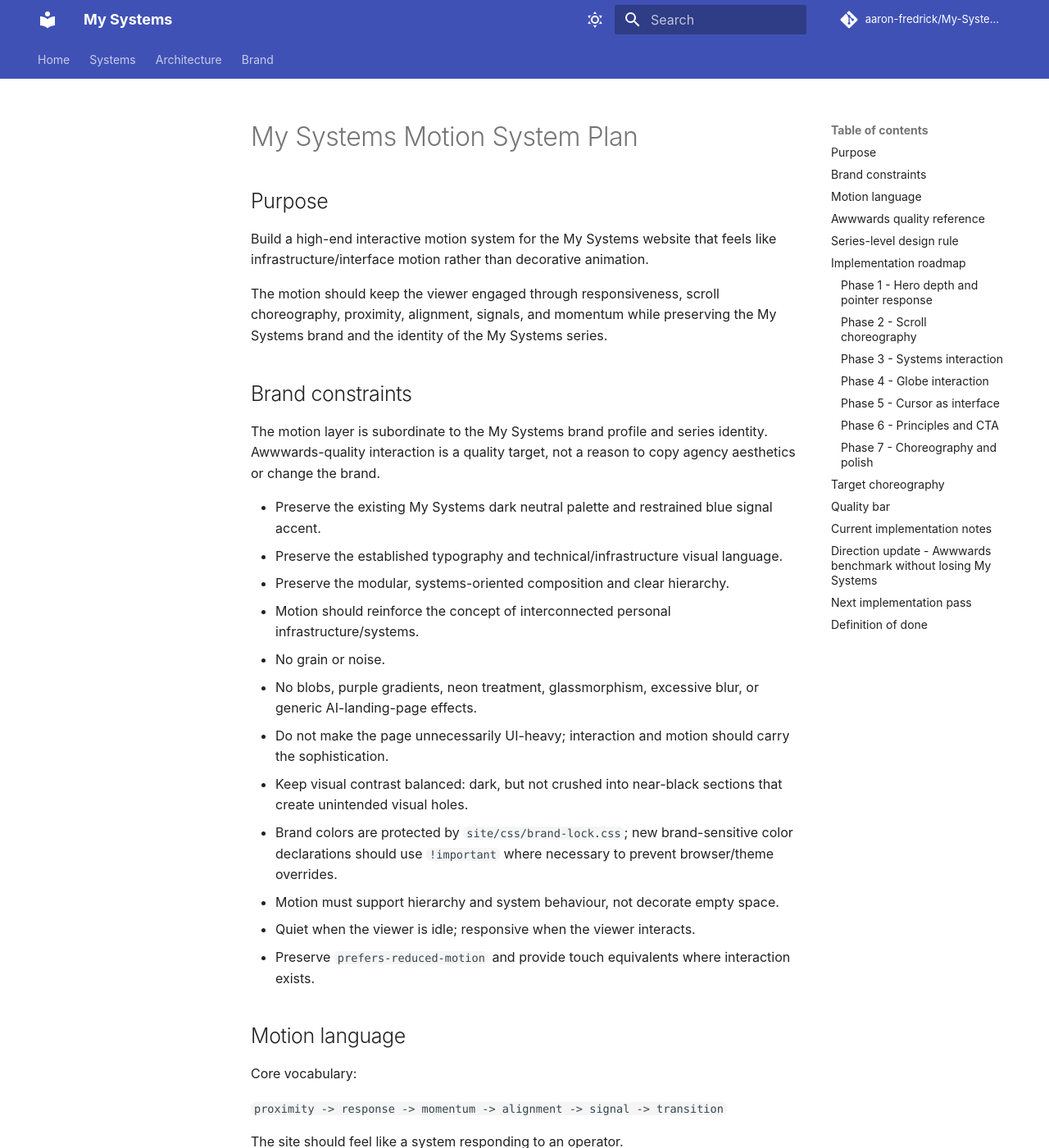
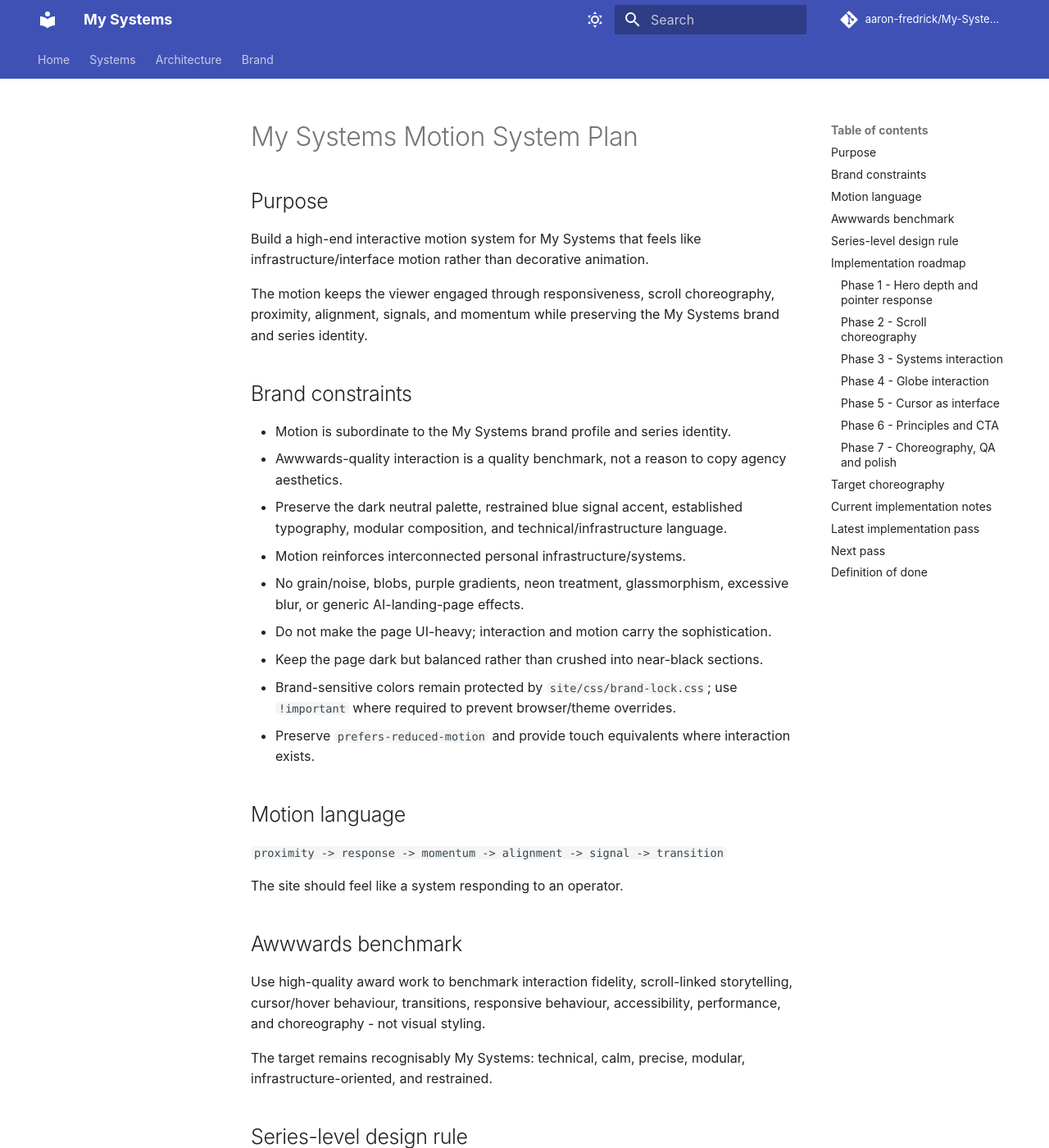
Before and after one commit to aaron-fredrick/My-Systems, an MkDocs documentation site: the page built from docs/MOTION_SYSTEM_PLAN.md, in a window 1280 px wide and 1400 px high. Shown: the whole window at 82% size. Built offline with MkDocs 1.6.1 and Material for MkDocs 9.7.7, drawn with Linux system fonts in a browser that asks for light colours; comment, search, counter and statistics services are not loaded; some of the changed text lies outside the part shown.

Commit message:
docs: record structured motion implementation pass

```diff
--- a/docs/MOTION_SYSTEM_PLAN.md
+++ b/docs/MOTION_SYSTEM_PLAN.md
@@ -1,59 +1,35 @@
 # My Systems Motion System Plan
 
 ## Purpose
+Build a high-end interactive motion system for My Systems that feels like infrastructure/interface motion rather than decorative animation.
 
-Build a high-end interactive motion system for the My Systems website that feels like infrastructure/interface motion rather than decorative animation.
-
-The motion should keep the viewer engaged through responsiveness, scroll choreography, proximity, alignment, signals, and momentum while preserving the My Systems brand and the identity of the My Systems series.
+The motion keeps the viewer engaged through responsiveness, scroll choreography, proximity, alignment, signals, and momentum while preserving the My Systems brand and series identity.
 
 ## Brand constraints
-
-The motion layer is subordinate to the My Systems brand profile and series identity. Awwwards-quality interaction is a quality target, not a reason to copy agency aesthetics or change the brand.
-
-- Preserve the existing My Systems dark neutral palette and restrained blue signal accent.
-- Preserve the established typography and technical/infrastructure visual language.
-- Preserve the modular, systems-oriented composition and clear hierarchy.
-- Motion should reinforce the concept of interconnected personal infrastructure/systems.
-- No grain or noise.
-- No blobs, purple gradients, neon treatment, glassmorphism, excessive blur, or generic AI-landing-page effects.
-- Do not make the page unnecessarily UI-heavy; interaction and motion should carry the sophistication.
-- Keep visual contrast balanced: dark, but not crushed into near-black sections that create unintended visual holes.
-- Brand colors are protected by `site/css/brand-lock.css`; new brand-sensitive color declarations should use `!important` where necessary to prevent browser/theme overrides.
-- Motion must support hierarchy and system behaviour, not decorate empty space.
-- Quiet when the viewer is idle; responsive when the viewer interacts.
+- Motion is subordinate to the My Systems brand profile and series identity.
+- Awwwards-quality interaction is a quality benchmark, not a reason to copy agency aesthetics.
+- Preserve the dark neutral palette, restrained blue signal accent, established typography, modular composition, and technical/infrastructure language.
+- Motion reinforces interconnected personal infrastructure/systems.
+- No grain/noise, blobs, purple gradients, neon treatment, glassmorphism, excessive blur, or generic AI-landing-page effects.
+- Do not make the page UI-heavy; interaction and motion carry the sophistication.
+- Keep the page dark but balanced rather than crushed into near-black sections.
+- Brand-sensitive colors remain protected by `site/css/brand-lock.css`; use `!important` where required to prevent browser/theme overrides.
 - Preserve `prefers-reduced-motion` and provide touch equivalents where interaction exists.
 
 ## Motion language
-
-Core vocabulary:
-
 `proximity -> response -> momentum -> alignment -> signal -> transition`
 
 The site should feel like a system responding to an operator.
 
-## Awwwards quality reference
+## Awwwards benchmark
+Use high-quality award work to benchmark interaction fidelity, scroll-linked storytelling, cursor/hover behaviour, transitions, responsive behaviour, accessibility, performance, and choreography - not visual styling.
 
-Use Awwwards-level work as a benchmark for interaction fidelity, choreography, responsiveness, transitions, and polish - not as a visual template.
-
-The relevant quality characteristics are:
-
-- Strong scroll-linked storytelling instead of generic entrance animations.
-- Purposeful cursor and hover states.
-- Responsive visual systems that react to pointer proximity and intent.
-- Distinct interaction moments rather than constant motion.
-- High-quality transitions between sections.
-- Strong mobile/responsive behaviour.
-- Performance-conscious animation.
-- Accessibility and reduced-motion support.
-
-The My Systems implementation should remain recognisably My Systems: technical, calm, precise, modular, infrastructure-oriented, and restrained.
+The target remains recognisably My Systems: technical, calm, precise, modular, infrastructure-oriented, and restrained.
 
 ## Series-level design rule
+My Systems is a series of related infrastructure projects. Individual systems may have their own functional visualisations, but they must feel like parts of one ecosystem.
 
-My Systems is a series of related infrastructure projects. Each system can have its own functional visualisation, but the website must communicate that these are parts of one coherent ecosystem.
-
-Motion should establish recurring system language:
-
+Recurring interaction language:
 - Blue = signal/interaction, not decoration.
 - Lines = connectivity/structure.
 - Movement = response/state, not ambient noise.
@@ -62,138 +38,106 @@
 - Proximity = interaction/attention.
 - Scroll = progression through the system.
 
-Do not introduce visual motifs that make one page feel like a separate brand or generic creative-tech experiment.
+Do not introduce motifs that make the site feel like a separate generic creative-tech experiment.
 
 ## Implementation roadmap
 
 ### Phase 1 - Hero depth and pointer response
-
 - [x] Multi-layer hero pointer response.
 - [x] Different movement depth for grid, copy, and orbital visual.
 - [x] Subtle perspective/rotation response layered over translation.
 - [x] Controlled heading scale/translation response during hero exit.
-- [ ] Add touch/device equivalent where it improves mobile experience without requiring permissions.
+- [ ] Add touch/device equivalent where appropriate.
 
 ### Phase 2 - Scroll choreography
-
 - [x] Hero parallax on scroll.
-- [x] Section reveal timing is staggered rather than a single generic fade.
-- [x] Architecture/globe receives scroll-linked movement.
-- [x] Major hero exit motion is coordinated through a single scroll timeline.
-- [x] Hero layers progressively separate as the user leaves the hero.
-- [x] Architecture/globe transition is given a stronger scroll entrance.
-- [x] Scroll velocity is available as a temporary motion input and settles back to rest.
+- [x] Staggered section reveal timing.
+- [x] Architecture/globe scroll-linked movement.
+- [x] Coordinated hero exit timeline.
+- [x] Hero layers progressively separate on exit.
+- [x] Stronger architecture/globe transition.
+- [x] Scroll velocity captured as a temporary motion input and decays to rest.
 - [ ] Extend the unified scroll-progress model across every major section.
-- [ ] Add more deliberate section-specific parallax depths after visual QA.
+- [ ] Add section-specific parallax depths after visual QA.
 
 ### Phase 3 - Systems interaction
-
 - [x] Pointer-responsive row movement.
 - [x] Active-row signal line.
 - [x] Scroll-linked row activation.
 - [x] Number/name/description/status respond as separate layers.
-- [x] System name tracks pointer subtly within the row.
-- [x] Signal origin follows the operator's pointer position.
-- [x] Neighbouring rows recede while one row is addressed.
-- [x] Keyboard focus receives the same active-row language.
-- [x] Reset signal transforms when the row loses hover/focus/active state to prevent stuck borders.
-- [ ] Replace the remaining generic looping signal behaviour with a fully pointer/scroll-progress-driven travelling signal.
+- [x] System name tracks pointer subtly.
+- [x] Signal origin follows the pointer.
+- [x] Neighbouring rows recede when one row is addressed.
+- [x] Keyboard focus uses the same active-row language.
+- [x] Reset signal transforms on pointer exit to prevent stuck borders.
+- [ ] Replace remaining generic looping signal behaviour with interaction/scroll-driven signalling.
 
 ### Phase 4 - Globe interaction
-
 - [x] Continuous autonomous rotation restored.
 - [x] Pointer/drag interaction.
 - [x] Drag momentum and release settling.
 - [x] Network signal particles.
 - [x] Node hover response.
-- [x] Controlled pointer-position tracking captured for interaction choreography.
-- [ ] Apply pointer proximity influence to globe rotation without making it chase the cursor.
-- [ ] Add intentional idle network activity with sparse, non-random-feeling events.
-- [ ] Improve the idle -> interaction -> release state machine so transitions are perceptibly intentional.
+- [x] Pointer-position tracking.
+- [x] Globe interaction state layer: `idle -> aware -> active -> settling`.
+- [x] Proximity input is calculated and exposed to the visual layer.
+- [ ] Apply proximity influence to globe rotation without making it chase the cursor.
+- [ ] Make idle network activity sparse and intentional.
+- [ ] Connect globe state directly to renderer rotation/activity behaviour.
 - [x] Tune globe scale/position through the architecture scroll sequence.
 
 ### Phase 5 - Cursor as interface
-
 - [x] Existing cursor follows pointer and expands on interactive targets.
-- [x] Semantic cursor states: default, `VIEW`, `OPEN`, and `DRAG`.
-- [x] Cursor state is coupled to system-row activation.
-- [x] Cursor state is coupled to globe interaction.
-- [x] Cursor behaviour is disabled on coarse pointers and under reduced motion.
+- [x] Semantic states: default, `VIEW`, `OPEN/ACTION`, `DRAG`.
+- [x] Cursor state coupled to system rows and globe.
+- [x] Disabled on coarse pointers and reduced motion.
 
 ### Phase 6 - Principles and CTA
+- [x] Principles respond sequentially according to scroll position.
+- [x] Restrained pointer/velocity response.
+- [x] CTA content resolves through scroll progress.
+- [ ] Give CTA ring a controlled resolution/settling moment.
 
-- [x] Principles respond sequentially according to scroll position.
-- [x] Restrained pointer/velocity response on principle boundaries.
-- [x] CTA content resolves through scroll progress.
-- [ ] Give CTA ring a controlled resolution/settling moment when the CTA becomes the focus.
-
-### Phase 7 - Choreography and polish
-
-- [ ] Review the entire page as one continuous motion sequence.
+### Phase 7 - Choreography, QA and polish
+- [ ] Review the page as one continuous motion sequence.
 - [ ] Prevent simultaneous animation overload.
-- [ ] Define deliberate quiet zones between major motion moments.
+- [ ] Define quiet zones between major motion moments.
 - [ ] Tune easing, duration, displacement, and velocity globally.
 - [ ] Check 60fps performance on desktop and mid-range mobile hardware.
-- [ ] Verify no layout shift is introduced by motion.
-- [ ] Verify keyboard navigation and focus states.
-- [ ] Verify reduced-motion mode removes non-essential movement while retaining usability.
+- [ ] Verify no layout shift.
+- [ ] Verify keyboard navigation/focus states.
+- [ ] Verify reduced-motion mode.
 - [ ] Verify touch interactions do not conflict with native scrolling.
-- [x] Prevent architecture label/heading layering conflicts by explicitly separating text and globe stacking contexts.
+- [x] Prevent architecture label/heading layering conflicts.
+- [x] Reformat the main stylesheet so the motion layer can be maintained safely.
 
 ## Target choreography
-
 `Hero responds -> user scrolls -> hero recedes -> systems activate -> architecture takes over -> globe becomes the focus -> principles settle -> CTA resolves`
 
-Avoid:
-
-`Everything is constantly moving.`
-
-## Quality bar
-
-The target is premium interactive/web-design quality comparable to strong Awwwards-level work, but without copying another site's visual identity. The distinction should come from choreography, interaction fidelity, restraint, and consistency with the My Systems brand and series.
-
-A feature is not complete merely because it animates. It is complete when the motion communicates a relationship between the viewer and the system.
+Avoid: `Everything is constantly moving.`
 
 ## Current implementation notes
-
-Primary motion files:
-
+Primary files:
 - `site/js/main.js`
 - `site/js/motion-enhancement.js`
 - `site/css/style.css`
 - `site/css/motion-enhancement.css`
 - `site/css/brand-lock.css`
 
-When adding motion, prefer CSS transforms and requestAnimationFrame/GSAP ScrollTrigger where already available. Avoid unnecessary DOM effects, expensive filters, or continuous animation of large numbers of elements.
+Prefer CSS transforms, requestAnimationFrame, and the existing GSAP/ScrollTrigger setup. Avoid expensive filters, unnecessary DOM effects, and continuous animation of large element counts.
 
-## Direction update - Awwwards benchmark without losing My Systems
+## Latest implementation pass
+- Reformatted `site/css/style.css` into readable sections before continuing implementation.
+- Preserved the My Systems palette and protected page/architecture backgrounds with `!important`.
+- Added a structured interaction layer for hero depth, system pointer response, scroll activation, scroll velocity, and globe state/proximity signals.
+- Kept the implementation focused on infrastructure/interface behaviour rather than decorative effects.
 
-The Awwwards research direction is being used as a quality benchmark only. The page should not become a generic award-site recreation or a UI-heavy showcase.
-
-The desired result is:
-
-`My Systems brand + infrastructure interaction + high-end choreography`
-
-not:
-
-`My Systems brand + unrelated agency effects`
-
-The strongest interaction opportunities remain the hero, systems rows, globe, scroll transitions, cursor, and CTA. These should be developed as a coherent motion vocabulary so the series feels like one product ecosystem.
-
-The page should remain dark but balanced. Avoid progressively darkening sections for drama; maintain enough luminance separation for structure and readability. The architecture field is intentionally lifted slightly from the base background without introducing a new brand color.
-
-## Next implementation pass
-
-1. Apply restrained pointer-proximity influence to the globe.
-2. Introduce explicit idle -> aware -> active -> settling globe states.
-3. Make network activity sparse and intentional.
-4. Replace the remaining generic system signal loop with interaction/scroll-driven signalling.
-5. Perform a full-page timing pass and remove competing motion.
-6. Audit every new color declaration against the brand profile and keep browser/theme overrides locked with `!important` where appropriate.
-7. Test performance, touch, keyboard and reduced-motion behaviour.
+## Next pass
+1. Connect globe proximity/state variables to the globe renderer so `aware`, `active`, and `settling` visibly affect rotation/activity.
+2. Replace the remaining generic system signal loop with pointer/scroll-driven signal travel.
+3. Complete full-page choreography and timing QA.
+4. Audit all brand colors and browser/theme override protection.
+5. Test performance, touch, keyboard and reduced-motion behaviour.
 
 ## Definition of done
-
-The finished motion layer should make the site feel operational and alive even when content is unchanged. A visitor should discover motion by moving, hovering, scrolling, and interacting - not by being bombarded by autonomous effects.
-
-It should still unmistakably feel like **My Systems**, not an Awwwards imitation.
+The site should feel operational and alive when the viewer moves, hovers, scrolls, and interacts - not because it is constantly animated. It should still unmistakably feel like **My Systems**, not an Awwwards imitation.
```
